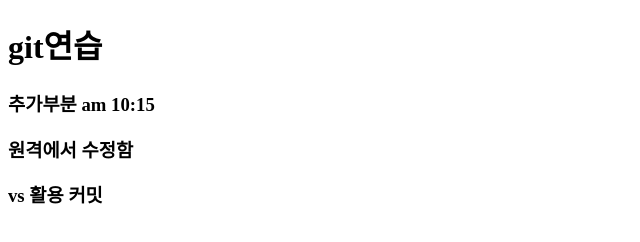
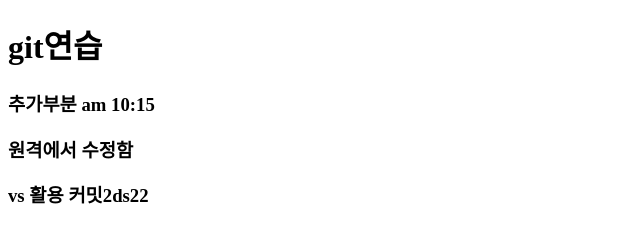
Before and after one commit to eeehlz/html, a plain HTML site: page index.html in a window 1280 px wide. Shown: the full height of the page, 0-640 px from the left. Drawn offline with Linux system fonts and the light colour scheme.

Commit message:
vsc 커밋 연습

```diff
--- a/index.html
+++ b/index.html
@@ -11,6 +11,6 @@
   <h3>추가부분 am 10:15</h3>
 <!--   원격에서 수정함 -->
   <h3>원격에서 수정함</h3>
-  <h3>vs 활용 커밋</h3>
+  <h3>vs 활용 커밋2ds22</h3>
 </body>
 </html>
```
Also changed, not shown: form.html (+1 -1 lines).
